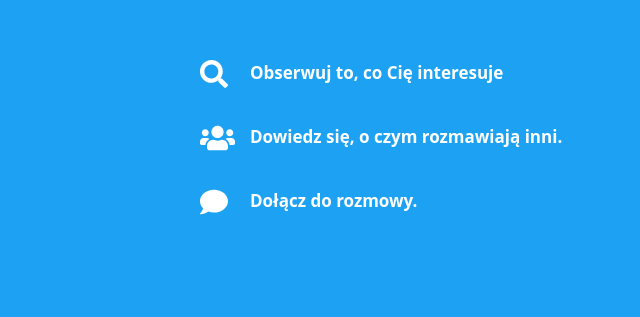
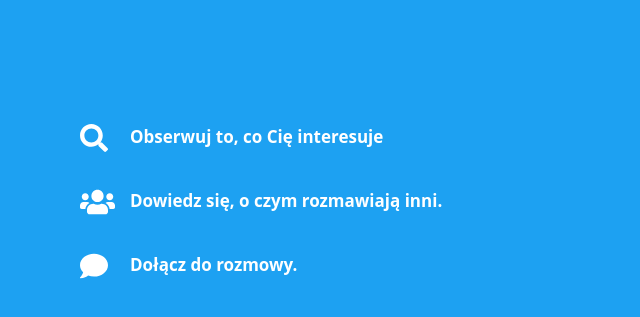
Before and after one commit to WiktorSiwek/clone-t, a React (Create React App) app: page /welcome in a window 1280 px wide. Shown: the part 199-516 px from the top of the page, without its empty margins (40-680 px from the left). Built offline with nearby package versions, Linux system fonts and the light colour scheme.

Commit message:
Solve problems with style for left side of welcome page

```diff
--- a/src/welcomePage/DescriptionPage.tsx
+++ b/src/welcomePage/DescriptionPage.tsx
@@ -6,9 +6,8 @@ import styled from 'styled-components';
 const Container = styled.div`
   color: white;
   line-height: 400%;
+  min-width: 400px;
   margin: auto;
-  width: 400px;
-  padding: 30vh;
   display: flex;
   flex-direction: row;
 `;
--- a/src/welcomePage/WelcomePage.tsx
+++ b/src/welcomePage/WelcomePage.tsx
@@ -8,12 +8,21 @@ const HalfScreen = styled.div`
     height: 100vh;
 `;
 
+const Center = styled.div`
+    display: flex;
+    align-items: center;
+    width: 100%;
+    height: 100%;
+`;
+
 export default class WelcomePage extends Component {
     public render() {
         return (
-        <HalfScreen>
-            <DescriptionPage />
-        </HalfScreen>
+            <HalfScreen>
+                <Center>
+                    <DescriptionPage />
+                </Center>
+            </HalfScreen>
         )
     }
 }
```
